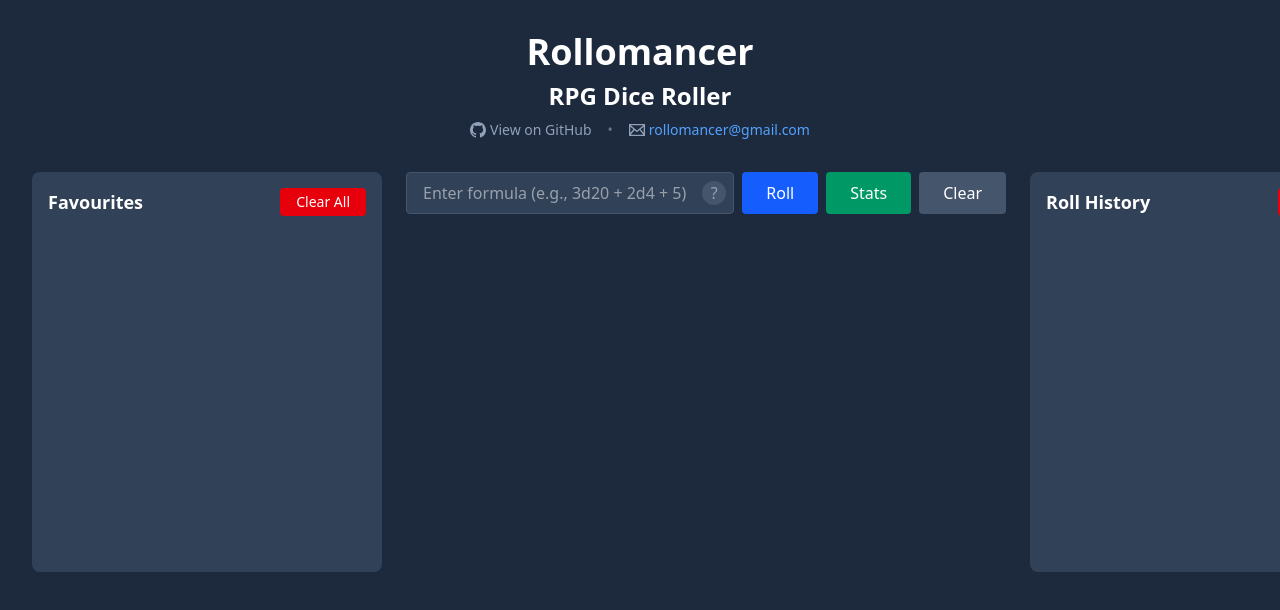
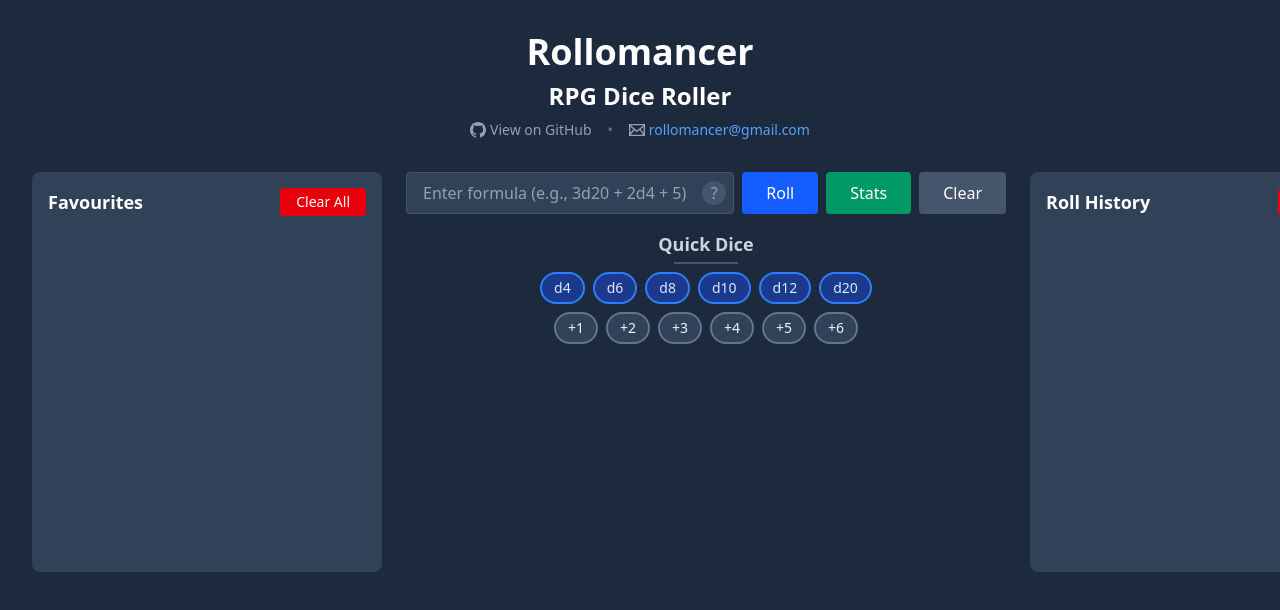
Before and after one commit to djmorton42/rollomancer, a React (Vite) app: page / in a window 1280 px wide. Shown: the top 610 px of the page. Built offline with nearby package versions, Linux system fonts and the light colour scheme.

Commit message:
Add quick dice links

```diff
--- a/src/components/DiceInput.tsx
+++ b/src/components/DiceInput.tsx
@@ -9,6 +9,24 @@ interface DiceInputProps {
   onClear: () => void;
 }
 
+interface QuickLinkProps {
+  text: string;
+  onClick: () => void;
+  className?: string;
+}
+
+function QuickLink({ text, onClick, className = "" }: QuickLinkProps) {
+  return (
+    <button
+      type="button"
+      onClick={onClick}
+      className={`inline-block px-3 py-1 rounded-full text-sm font-medium ${className}`}
+    >
+      {text}
+    </button>
+  );
+}
+
 export function DiceInput({ formula, setFormula, onRoll, onStats, onClear }: DiceInputProps) {
   const inputRef = useRef<HTMLInputElement>(null)
   const [showHelp, setShowHelp] = useState(false)
@@ -17,6 +35,17 @@ export function DiceInput({ formula, setFormula, onRoll, onStats, onClear }: Dic
     e.preventDefault()
     if (formula.trim()) {
       onRoll(formula.trim())
+    }
+  }
+
+  const addToFormula = (addition: string) => {
+    const currentFormula = formula.trim()
+    if (currentFormula === '') {
+      setFormula(addition)
+    } else if (addition.startsWith('+')) {
+      setFormula(currentFormula + addition)
+    } else {
+      setFormula(currentFormula + (currentFormula.endsWith('+') ? '' : ' + ') + addition)
     }
   }
 
@@ -64,6 +93,35 @@ export function DiceInput({ formula, setFormula, onRoll, onStats, onClear }: Dic
         </div>
       </div>
 
+      <div className="mt-4">
+        <div className="text-center mb-2">
+          <h3 className="text-lg font-bold text-slate-300">Quick Dice</h3>
+          <div className="h-0.5 w-16 bg-slate-600 mx-auto mt-1"></div>
+        </div>
+        <div className="flex flex-col items-center space-y-2">
+          <div className="flex flex-wrap justify-center gap-2">
+            {[4, 6, 8, 10, 12, 20].map(sides => (
+              <QuickLink
+                key={`d${sides}`}
+                text={`d${sides}`}
+                onClick={() => addToFormula(`1d${sides}`)}
+                className="bg-blue-900 text-blue-100 border-2 border-blue-500 hover:bg-blue-800 transition-colors"
+              />
+            ))}
+          </div>
+          <div className="flex flex-wrap justify-center gap-2">
+            {[1, 2, 3, 4, 5, 6].map(modifier => (
+              <QuickLink
+                key={`+${modifier}`}
+                text={`+${modifier}`}
+                onClick={() => addToFormula(`+${modifier}`)}
+                className="bg-slate-700 text-slate-100 border-2 border-slate-500 hover:bg-slate-600 transition-colors"
+              />
+            ))}
+          </div>
+        </div>
+      </div>
+
       <AnimatePresence>
         {showHelp && (
           <motion.div
```
